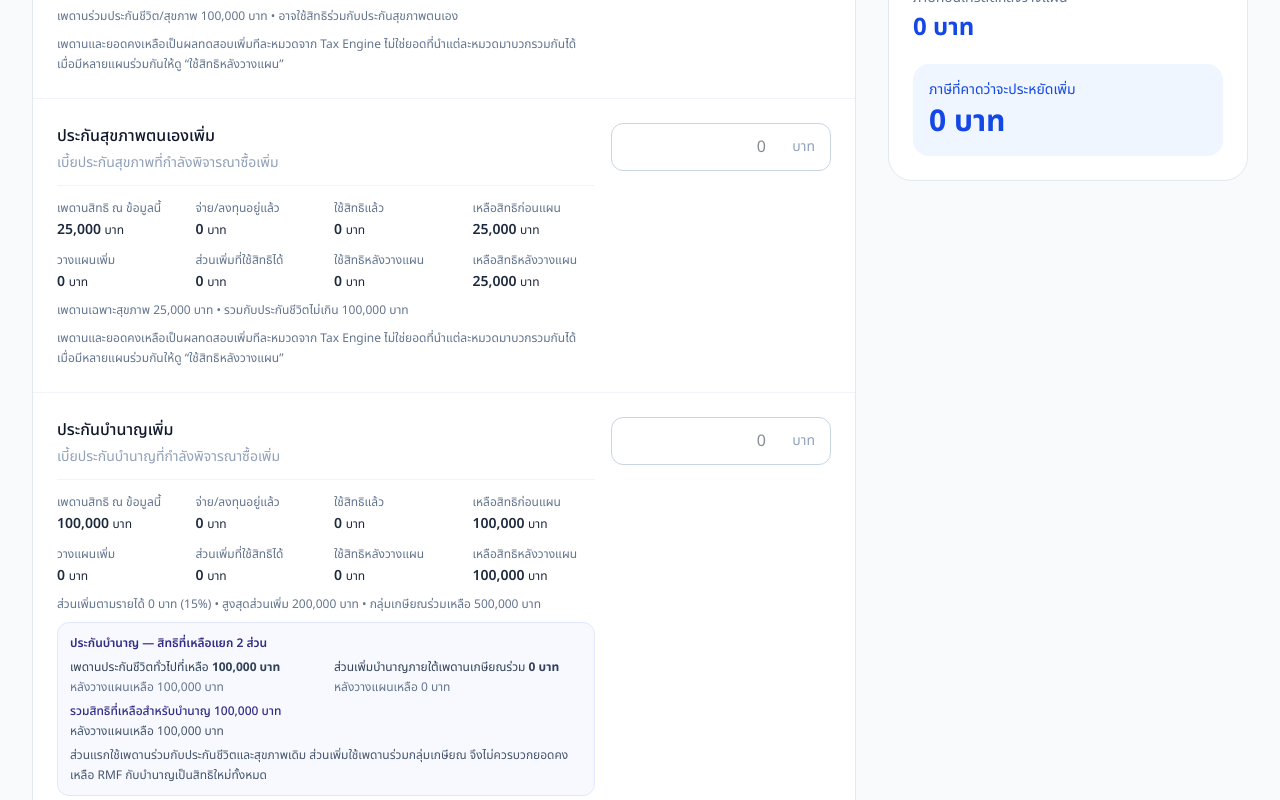
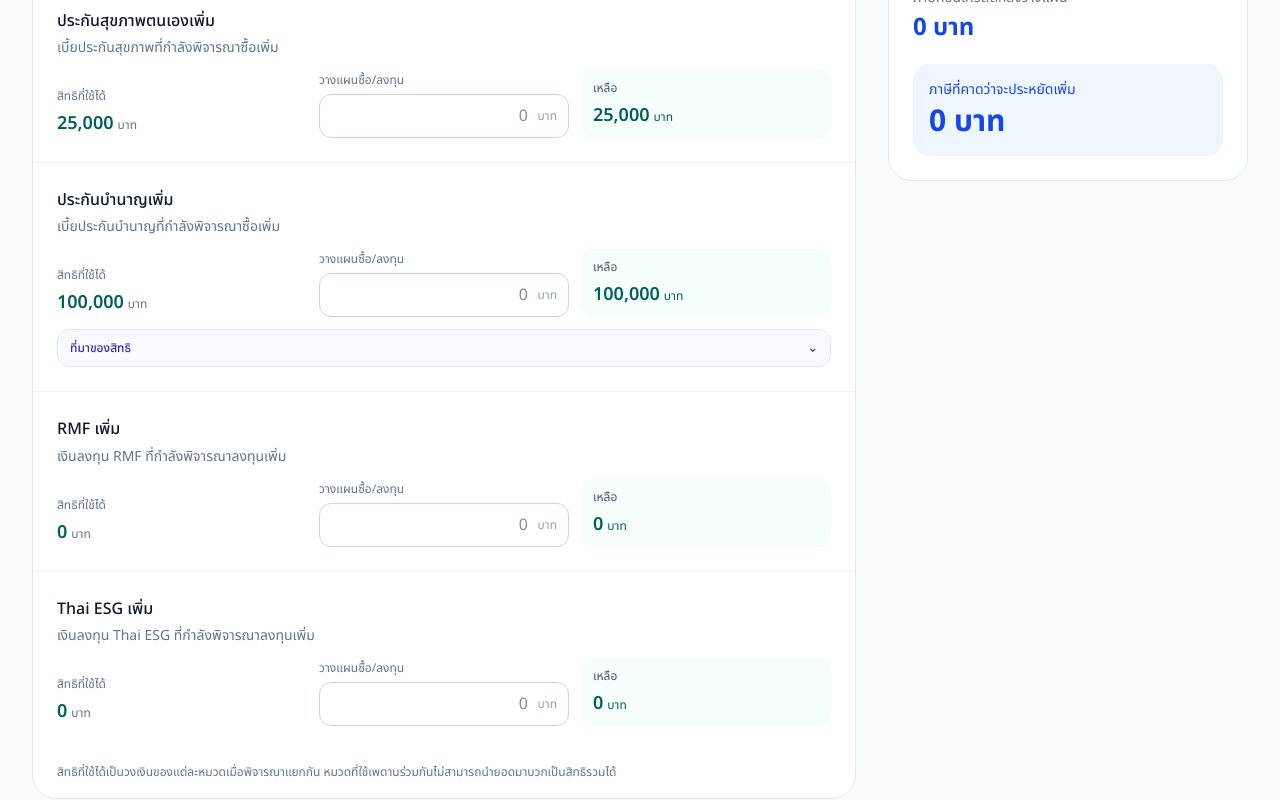
Before and after one commit to vidyaheng/taxplanner, a Next.js app: page /planning/planner in a window 1280 px wide. Shown: the part 720-1520 px from the top of the page. Built offline with nearby package versions, Linux system fonts and the light colour scheme.

Commit message:
refactor(ux-b3): simplify Planner to three engine-backed metrics and collapsed pension disclosure

```diff
--- a/src/app/planning/planner/page.tsx
+++ b/src/app/planning/planner/page.tsx
@@ -24,7 +24,7 @@ import {
 } from "@/lib/tax/scenarios";
 
 import type { DeductionCapacityView, PensionCapacitySplit } from "@/lib/ui/deduction-capacity";
-import { getDeductionCapacityView, getPensionCapacitySplit } from "@/lib/ui/deduction-capacity";
+import { getCapacityDisplay, getDeductionCapacityView, getPensionCapacitySplit } from "@/lib/ui/deduction-capacity";
 
 import {
   PlanningData,
@@ -372,19 +372,6 @@ export default function PlannerPage() {
     capacityAfterPlanning
   );
 
-  const capacityLimitNotes: Record<PlanningFieldKey, string> = {
-    lifeInsurance:
-      `เพดานร่วมประกันชีวิต/สุขภาพ ${formatNumber(currentResult.insuranceDeductions.limits.lifeAndHealthCombinedMax)} บาท • อาจใช้สิทธิร่วมกับประกันสุขภาพตนเอง`,
-    healthInsuranceSelf:
-      `เพดานเฉพาะสุขภาพ ${formatNumber(currentResult.insuranceDeductions.limits.healthSelfMax)} บาท • รวมกับประกันชีวิตไม่เกิน ${formatNumber(currentResult.insuranceDeductions.limits.lifeAndHealthCombinedMax)} บาท`,
-    pensionInsurance:
-      `ส่วนเพิ่มตามรายได้ ${formatNumber(currentResult.retirementDeductions.limits.pensionIncomeLimit)} บาท (${formatNumber(currentResult.retirementDeductions.limits.pensionIncomeRate * 100)}%) • สูงสุดส่วนเพิ่ม ${formatNumber(currentResult.retirementDeductions.limits.pensionExtraMax)} บาท • กลุ่มเกษียณร่วมเหลือ ${formatNumber(currentResult.retirementDeductions.sharedLimitRemaining)} บาท`,
-    rmf:
-      `ตามรายได้ ${formatNumber(currentResult.retirementDeductions.limits.rmfIncomeLimit)} บาท (${formatNumber(currentResult.retirementDeductions.limits.rmfIncomeRate * 100)}%) • เพดาน RMF ${formatNumber(currentResult.retirementDeductions.limits.rmfMax)} บาท • กลุ่มเกษียณร่วมเหลือ ${formatNumber(currentResult.retirementDeductions.sharedLimitRemaining)} บาท`,
-    thaiEsg:
-      `ตามรายได้ ${formatNumber(currentResult.generalDeductions.limits.thaiEsgIncomeLimit)} บาท (${formatNumber(currentResult.generalDeductions.limits.thaiEsgIncomeRate * 100)}%) • เพดาน Thai ESG ${formatNumber(currentResult.generalDeductions.limits.thaiEsgMax)} บาท • แยกจากเพดานเกษียณของ RMF`,
-  };
-
   /*
   * สิทธิของรายการใหม่เอง
   * ไม่หักผลกระทบที่เกิดกับสิทธิเดิม
@@ -518,13 +505,10 @@ export default function PlannerPage() {
               {planningFields.map((field) => (
                 <PlannerInput
                   key={field.key}
+                  fieldKey={field.key}
                   label={field.label}
                   description={field.description}
                   value={planning[field.key]}
-                  allowed={
-                    planningDetails[field.key]
-                      .allowedAdditional
-                  }
                   capacitySummary={getDeductionCapacityView(
                     field.key,
                     currentResult,
@@ -534,8 +518,8 @@ export default function PlannerPage() {
                     planning,
                     planningDetails
                   )}
-                  capacityLimitNote={capacityLimitNotes[field.key]}
                   pensionSplit={field.key === "pensionInsurance" ? pensionSplit : undefined}
+                  retirementSharedRemaining={currentResult.retirementDeductions.sharedLimitRemaining}
                   reasons={
                     planningDetails[field.key]
                       .reasons
@@ -556,6 +540,9 @@ export default function PlannerPage() {
               ))}
 
             </div>
+            <p className="px-4 pb-4 pt-3 text-xs leading-5 text-slate-500 sm:px-6">
+              สิทธิที่ใช้ได้เป็นวงเงินของแต่ละหมวดเมื่อพิจารณาแยกกัน หมวดที่ใช้เพดานร่วมกันไม่สามารถนำยอดมาบวกเป็นสิทธิรวมได้
+            </p>
 
           </div>
 
@@ -822,238 +809,133 @@ export default function PlannerPage() {
 
 
 function PlannerInput({
+  fieldKey,
   label,
   description,
   value,
-  allowed,
   capacitySummary,
-  capacityLimitNote,
   pensionSplit,
+  retirementSharedRemaining,
   reasons,
   sideEffects,
   showCalculation,
   onChange,
 }: {
+  fieldKey: PlanningFieldKey;
   label: string;
   description: string;
   value: number;
-  allowed: number;
   capacitySummary: DeductionCapacityView;
-  capacityLimitNote: string;
   pensionSplit?: PensionCapacitySplit;
-
-  reasons:
-    PlanningLimitReason[];
-
-  sideEffects:
-    PlanningSideEffect[];
-
+  retirementSharedRemaining: number;
+  reasons: PlanningLimitReason[];
+  sideEffects: PlanningSideEffect[];
   showCalculation: boolean;
-
-  onChange: (
-    value: number
-  ) => void;
+  onChange: (value: number) => void;
 }) {
-  const unused =
-    Math.max(
-      0,
-      value - allowed
-    );
-
-  const reducedRights =
-    sideEffects.filter(
-      (effect) =>
-        effect.change < 0
-    );
+  const display = getCapacityDisplay(capacitySummary);
+  const isExcess = display.status === "excess";
+  const reducedRights = sideEffects.filter((effect) => effect.change < 0);
 
   return (
-    <div className="p-4 sm:p-6">
+    <div className="min-w-0 p-4 sm:p-6">
+      <div className="font-medium text-slate-900">{label}</div>
+      <p className="mt-1 text-sm leading-5 text-slate-500">{description}</p>
 
-      <div className="grid gap-4 md:grid-cols-[1fr_220px] md:items-start">
-
-        <div>
-          <div className="font-medium text-slate-900">
-            {label}
+      {/* Exactly three primary metrics: existing planning input is metric two. */}
+      <div data-b3-primary-metrics className="mt-3 grid grid-cols-2 items-end gap-3 min-[640px]:grid-cols-3">
+        <div data-b3-primary-metric="available" className="min-w-0">
+          <div className="text-xs leading-5 text-slate-500">สิทธิที่ใช้ได้</div>
+          <div className="mt-1 text-lg font-semibold tabular-nums text-teal-800">
+            {showCalculation ? formatNumber(capacitySummary.remainingCurrent) : "—"}
+            <span className="ml-1 text-xs font-normal text-slate-500">บาท</span>
           </div>
-
-          <div className="mt-1 text-sm leading-5 text-slate-400">
-            {description}
-          </div>
-
-          {showCalculation && (
-            <div className="mt-3 max-w-2xl border-t border-slate-100 pt-3">
-              <div className="grid grid-cols-2 gap-x-4 gap-y-2.5 text-xs sm:grid-cols-3 xl:grid-cols-4">
-                {(
-                  [
-                    ["เพดานสิทธิ ณ ข้อมูลนี้", capacitySummary.conditionalCeiling],
-                    ["จ่าย/ลงทุนอยู่แล้ว", capacitySummary.paidCurrent],
-                    ["ใช้สิทธิแล้ว", capacitySummary.allowedCurrent],
-                    ["เหลือสิทธิก่อนแผน", capacitySummary.remainingCurrent],
-                    ["วางแผนเพิ่ม", capacitySummary.additionalPayment],
-                    ["ส่วนเพิ่มที่ใช้สิทธิได้", capacitySummary.additionalAllowed],
-                    ["ใช้สิทธิหลังวางแผน", capacitySummary.allowedAfter],
-                    ["เหลือสิทธิหลังวางแผน", capacitySummary.remainingAfter],
-                  ] as const
-                ).map(([itemLabel, amount]) => (
-                  <div key={itemLabel} className="min-w-0">
-                    <div className="leading-5 text-slate-500">{itemLabel}</div>
-                    <div className="mt-0.5 whitespace-nowrap text-sm font-semibold tabular-nums text-slate-800">
-                      {formatNumber(amount)} <span className="text-xs font-normal">บาท</span>
-                    </div>
-                  </div>
-                ))}
-              </div>
-              <p className="mt-2 text-xs leading-5 text-slate-500">{capacityLimitNote}</p>
-              {capacitySummary.additionalPayment > 0 &&
-                capacitySummary.netDeductionChange !== capacitySummary.additionalAllowed && (
-                  <p className="mt-1 text-xs leading-5 text-amber-700">
-                    สิทธิของรายการนี้เพิ่มได้ {formatNumber(capacitySummary.additionalAllowed)} บาท
-                    แต่เมื่อคิดผลกระทบต่อสิทธิเดิมในลำดับการวางแผนนี้
-                    สิทธิลดหย่อนรวมสุทธิเปลี่ยน {formatNumber(capacitySummary.netDeductionChange)} บาท
-                    (อาจมีสิทธิเดิมถูกแทนที่)
-                  </p>
-                )}
-              {pensionSplit && (
-                <div className="mt-2 rounded-xl border border-indigo-100 bg-indigo-50/50 px-3 py-2.5 text-xs leading-5 text-slate-700">
-                  <div className="font-semibold text-indigo-900">ประกันบำนาญ — สิทธิที่เหลือแยก 2 ส่วน</div>
-                  <div className="mt-1 grid gap-x-4 gap-y-1 sm:grid-cols-2">
-                    <div>
-                      เพดานประกันชีวิตทั่วไปที่เหลือ <strong className="tabular-nums">{formatNumber(pensionSplit.ordinaryRemaining)} บาท</strong>
-                      <span className="block text-slate-500">หลังวางแผนเหลือ {formatNumber(pensionSplit.ordinaryAfterRemaining)} บาท</span>
-                    </div>
-                    <div>
-                      ส่วนเพิ่มบำนาญภายใต้เพดานเกษียณร่วม <strong className="tabular-nums">{formatNumber(pensionSplit.extraRemaining)} บาท</strong>
-                      <span className="block text-slate-500">หลังวางแผนเหลือ {formatNumber(pensionSplit.extraAfterRemaining)} บาท</span>
-                    </div>
-                  </div>
-                  <div className="mt-1 font-medium text-indigo-900">
-                    รวมสิทธิที่เหลือสำหรับบำนาญ {formatNumber(pensionSplit.totalRemaining)} บาท
-                    <span className="block font-normal text-slate-600">หลังวางแผนเหลือ {formatNumber(pensionSplit.totalAfterRemaining)} บาท</span>
-                  </div>
-                  <p className="mt-1 text-slate-600">
-                    ส่วนแรกใช้เพดานร่วมกับประกันชีวิตและสุขภาพเดิม ส่วนเพิ่มใช้เพดานร่วมกลุ่มเกษียณ จึงไม่ควรบวกยอดคงเหลือ RMF กับบำนาญเป็นสิทธิใหม่ทั้งหมด
-                  </p>
-                </div>
-              )}
-              <p className="mt-2 text-xs leading-5 text-slate-500">
-                เพดานและยอดคงเหลือเป็นผลทดสอบเพิ่มทีละหมวดจาก Tax Engine
-                ไม่ใช่ยอดที่นำแต่ละหมวดมาบวกรวมกันได้ เมื่อมีหลายแผนร่วมกันให้ดู “ใช้สิทธิหลังวางแผน”
-              </p>
-            </div>
-          )}
-
-          {showCalculation &&
-            value > 0 && (
-            <div className="mt-3 flex flex-wrap items-center gap-x-5 gap-y-2 text-xs">
-
-
-
-              {unused > 0 && (
-                <div className="flex items-center gap-2">
-
-                  <span className="font-medium text-amber-600">
-                    ส่วนที่เกินสิทธิลดหย่อน{" "}
-                    {formatNumber(
-                      unused
-                    )}{" "}
-                    บาท
-                  </span>
-
-                  {reasons.length > 0 && (
-                    <LimitReasonButton
-                      reasons={reasons}
-                    />
-                  )}
-
-                </div>
-              )}
-
-              {value > 0 &&
-                reducedRights.length > 0 && (
-                  <div className="mt-3 rounded-xl border border-amber-200 bg-amber-50 p-3">
-                    <div className="flex items-start gap-3">
-                      <div className="flex h-6 w-6 shrink-0 items-center justify-center rounded-full bg-amber-100 text-xs font-bold text-amber-700">
-                        !
-                      </div>
-
-                      <div className="min-w-0">
-                        <div className="text-sm font-medium text-amber-900">
-                          แผนนี้มีผลต่อสิทธิเดิม
-                        </div>
-
-                        <div className="mt-2 space-y-2">
-                          {reducedRights.map(
-                            (effect) => (
-                              <div
-                                key={effect.key}
-                                className="text-xs leading-5 text-amber-800"
-                              >
-                                {sideEffectLabels[
-                                  effect.key
-                                ]}{" "}
-                                ลดจาก{" "}
-                                {formatNumber(
-                                  effect.beforeAllowed
-                                )}{" "}
-                                บาท เหลือ{" "}
-                                {formatNumber(
-                                  effect.afterAllowed
-                                )}{" "}
-                                บาท
-                                <span className="font-semibold">
-                                  {" "}
-                                  (ลดลง{" "}
-                                  {formatNumber(
-                                    Math.abs(
-                                      effect.change
-                                    )
-                                  )}{" "}
-                                  บาท)
-                                </span>
-                              </div>
-                            )
-                          )}
-                        </div>
-                      </div>
-                    </div>
-                  </div>
-                )}
-
-            </div>
-          )}
-
         </div>
 
-        <div className="relative">
-
-          <input
-            inputMode="numeric"
-            value={
-              value
-                ? formatNumber(
-                    value
-                  )
-                : ""
-            }
-            onChange={(e) =>
-              onChange(
-                parseNumber(
-                  e.target.value
-                )
-              )
-            }
-            placeholder="0"
-            className="h-12 w-full rounded-xl border border-slate-300 bg-white px-4 pr-16 text-right text-base font-medium text-slate-900 outline-none transition focus:border-blue-500 focus:ring-4 focus:ring-blue-50"
-          />
-
-          <span className="pointer-events-none absolute right-4 top-1/2 -translate-y-1/2 text-sm text-slate-400">
-            บาท
-          </span>
-
+        <div data-b3-primary-metric="planned" className="min-w-0">
+          <label htmlFor={`planning-add-${fieldKey}`} className="block text-xs leading-5 text-slate-500">
+            วางแผนซื้อ/ลงทุน
+          </label>
+          <div className="relative mt-1">
+            <input
+              id={`planning-add-${fieldKey}`}
+              inputMode="numeric"
+              value={value ? formatNumber(value) : ""}
+              onChange={(e) => onChange(parseNumber(e.target.value))}
+              placeholder="0"
+              className="h-11 w-full min-w-0 rounded-xl border border-slate-300 bg-white px-3 pr-10 text-right text-base font-medium tabular-nums text-slate-900 outline-none transition focus:border-blue-500 focus:ring-4 focus:ring-blue-50"
+            />
+            <span className="pointer-events-none absolute right-3 top-1/2 -translate-y-1/2 text-xs text-slate-400">
+              บาท
+            </span>
+          </div>
         </div>
 
+        <div
+          data-b3-primary-metric="balance"
+          className={[
+            "col-span-2 min-w-0 rounded-xl px-3 py-2 min-[640px]:col-span-1",
+            isExcess ? "bg-amber-50" : "bg-teal-50/60",
+          ].join(" ")}
+          aria-live="polite"
+        >
+          <div className="text-xs leading-5 text-slate-600">
+            {isExcess ? "เกิน" : "เหลือ"}
+          </div>
+          <div className={[
+            "mt-1 flex items-center gap-2 text-lg font-semibold tabular-nums",
+            isExcess ? "text-amber-800" : "text-teal-800",
+          ].join(" ")}>
+            <span>
+              {showCalculation ? formatNumber(display.amount) : "—"}
+              <span className="ml-1 text-xs font-normal">บาท</span>
+            </span>
+            {showCalculation && isExcess && reasons.length > 0 && (
+              <LimitReasonButton reasons={reasons} />
+            )}
+          </div>
+        </div>
       </div>
 
+      {showCalculation && pensionSplit && (
+        <details className="group mt-3 rounded-xl border border-indigo-100 bg-indigo-50/40 px-3 py-2 text-xs leading-5 text-slate-700">
+          <summary className="flex cursor-pointer items-center justify-between gap-2 font-medium text-indigo-800">
+            ที่มาของสิทธิ
+            <span aria-hidden="true" className="text-sm transition-transform group-open:rotate-180">⌄</span>
+          </summary>
+          <div className="mt-2 space-y-1 border-t border-indigo-100 pt-2">
+            <p>วงเงินประกันชีวิตทั่วไปที่ยังเหลือ: <strong>{formatNumber(pensionSplit.ordinaryRemaining)} บาท</strong></p>
+            <p>สิทธิบำนาญส่วนเพิ่มที่ยังเหลือ: <strong>{formatNumber(pensionSplit.extraRemaining)} บาท</strong></p>
+            <p className="text-slate-600">
+              ส่วนแรกใช้ร่วมกับประกันชีวิต/สุขภาพเดิม ส่วนเพิ่มอยู่ภายใต้เพดานเกษียณร่วม
+              (กลุ่มเกษียณเดิมเหลือ {formatNumber(retirementSharedRemaining)} บาท)
+              จึงไม่สามารถนำสิทธิ RMF มาบวกซ้ำได้
+            </p>
+          </div>
+        </details>
+      )}
+
+      {showCalculation && value > 0 &&
+        capacitySummary.netDeductionChange !== capacitySummary.additionalAllowed && (
+          <p className="mt-2 text-xs leading-5 text-amber-700" role="status">
+            สิทธิลดหย่อนรวมสุทธิเปลี่ยนไม่เท่ากับสิทธิของหมวดนี้ เนื่องจากมีผลต่อสิทธิรายการอื่น
+          </p>
+        )}
+
+      {showCalculation && value > 0 && reducedRights.length > 0 && (
+        <div className="mt-3 rounded-xl border border-amber-200 bg-amber-50 p-3">
+          <div className="text-sm font-medium text-amber-900">แผนนี้มีผลต่อสิทธิเดิม</div>
+          <div className="mt-2 space-y-1">
+            {reducedRights.map((effect) => (
+              <p key={effect.key} className="text-xs leading-5 text-amber-800">
+                {sideEffectLabels[effect.key]} ลดจาก{" "}
+                {formatNumber(effect.beforeAllowed)} บาท เหลือ{" "}
+                {formatNumber(effect.afterAllowed)} บาท
+              </p>
+            ))}
+          </div>
+        </div>
+      )}
     </div>
   );
 }
--- a/src/lib/ui/deduction-capacity.ts
+++ b/src/lib/ui/deduction-capacity.ts
@@ -15,6 +15,8 @@ export interface DeductionCapacityView {
   additionalPayment: number;
   additionalAllowed: number;
   netDeductionChange: number;
+  /** Non-deductible planned amount returned by the scenario engine. */
+  excess: number;
   allowedAfter: number;
   remainingAfter: number;
 }
@@ -63,6 +65,7 @@ export function getDeductionCapacityView(
     additionalPayment: planning[key],
     additionalAllowed: usage[key].allowedAdditional,
     netDeductionChange: usage[key].netDeductionChange,
+    excess: usage[key].excess,
     allowedAfter: projected.allowed,
     remainingAfter: afterCapacity[key],
   };
@@ -101,3 +104,16 @@ export function getPensionCapacitySplit(
     totalAfterRemaining: afterCapacity.pensionInsurance,
   };
 }
+
+/** Keep the primary Planner display to exactly three numbers.
+ * "Excess" is the scenario engine's eligible-vs-paid excess, not a
+ * subtraction from a standalone headroom which could ignore other plans.
+ * "Remaining" is the fresh post-plan engine capacity probe, not an
+ * independently implemented tax-cap calculation.
+ */
+export function getCapacityDisplay(view: DeductionCapacityView):
+  { status: "remaining" | "excess"; amount: number } {
+  return view.excess > 0
+    ? { status: "excess", amount: view.excess }
+    : { status: "remaining", amount: view.remainingAfter };
+}
```
Also changed, not shown: 2 other files (tests, documents, lock files or other folders).
